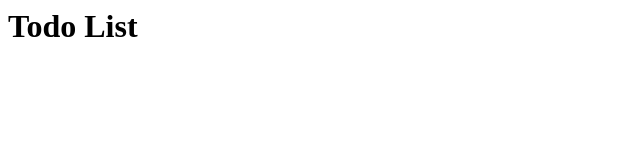
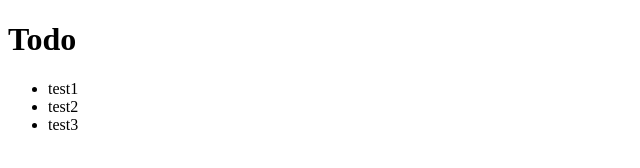
Before and after one commit to shimoishiryusei/Todo, a plain HTML site: page index.html in a window 1280 px wide. Shown: the whole page, without its empty margins (0-640 px from the left). Drawn offline with Linux system fonts and the light colour scheme.

Commit message:
try editting on online

```diff
--- a/index.html
+++ b/index.html
@@ -1,12 +1,16 @@
-<DOCTYPE html>
-<html>
-	<head>
-		<title>Todoリスト</title>
-		<meta charset="utf-8" />
-	</head>
-
-	<body>
-		<h1>Todo List</h1>
-	</body>
-
+<!DOCTYPE html>
+<html lang="en">
+<head>
+	<meta charset="UTF-8">
+	<meta name="viewport" content="width=device-width, initial-scale=1.0">
+	<title>Document</title>
+</head>
+<body>
+	<h1>Todo</h1>
+	<ul>
+		<li>test1</li>
+		<li>test2</li>
+		<li>test3</li>
+	</ul>
+</body>
 </html>
```
